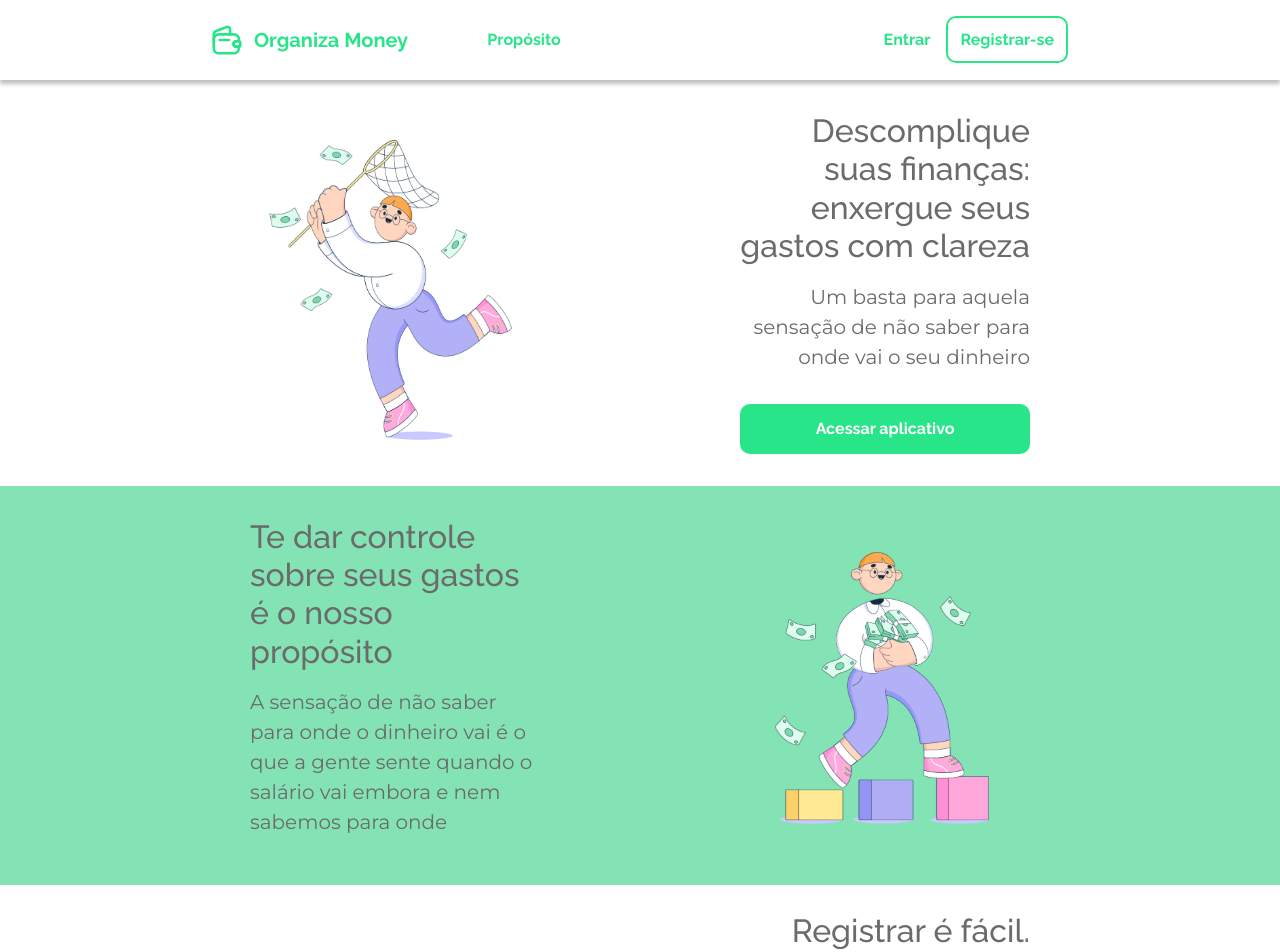
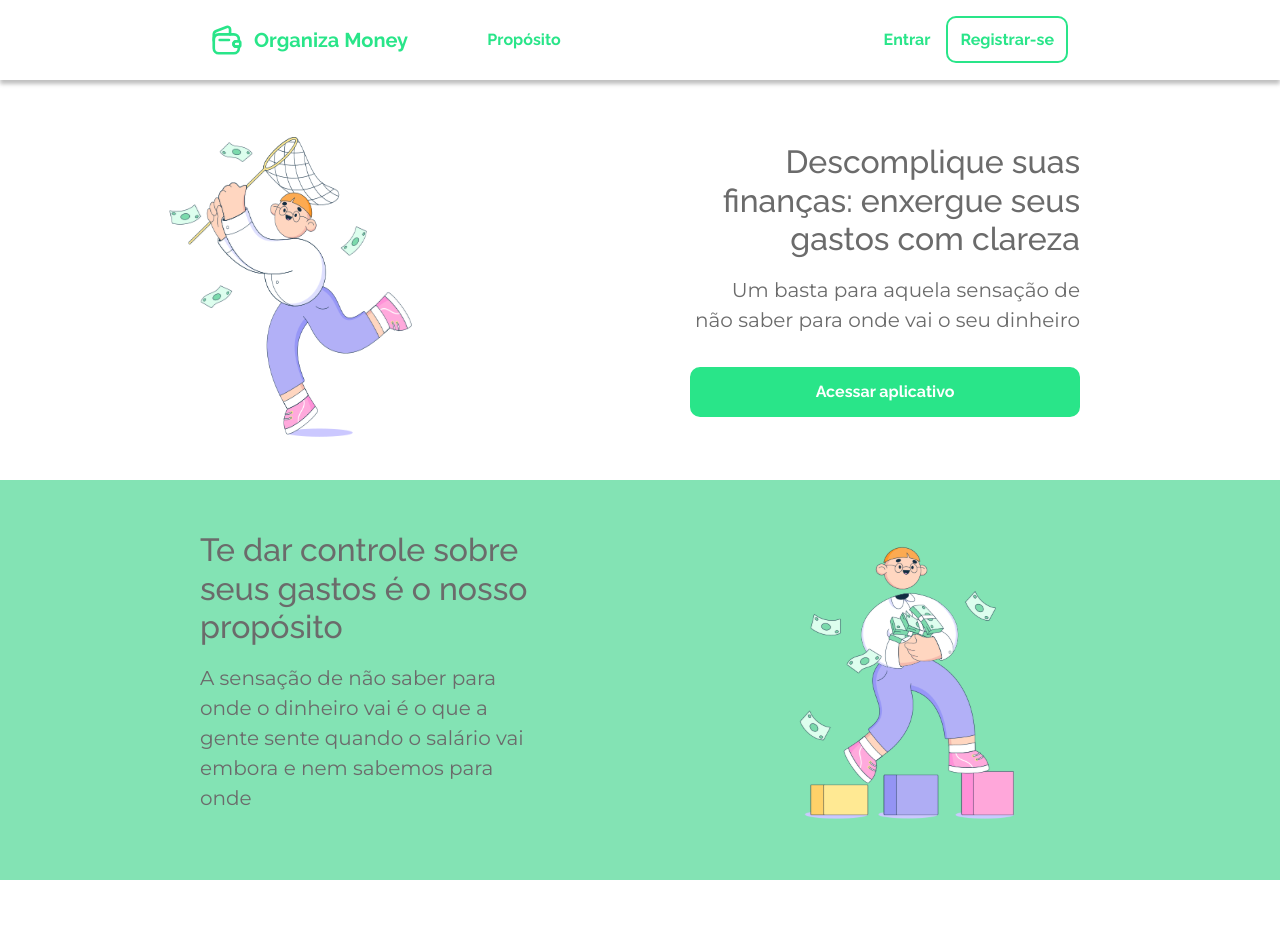
Before and after one commit to SergioMonteRi/organiza-money, a React (Create React App) app: page / in a window 1280 px wide. Shown: the top 952 px of the page. Built offline with nearby package versions, Linux system fonts and the light colour scheme; no server answers.

Commit message:
fix: home section layout

```diff
--- a/src/pages/home/components/informative-section/styles.css
+++ b/src/pages/home/components/informative-section/styles.css
@@ -80,11 +80,12 @@
 
   .reverse {
     direction: rtl;
+    padding-left: 100px;
   }
 }
 
 @media screen and (min-width: 1200px) {
   .information-section-container {
-    padding: 0px 150px;
+    padding-right: 100px;
   }
 }
```
